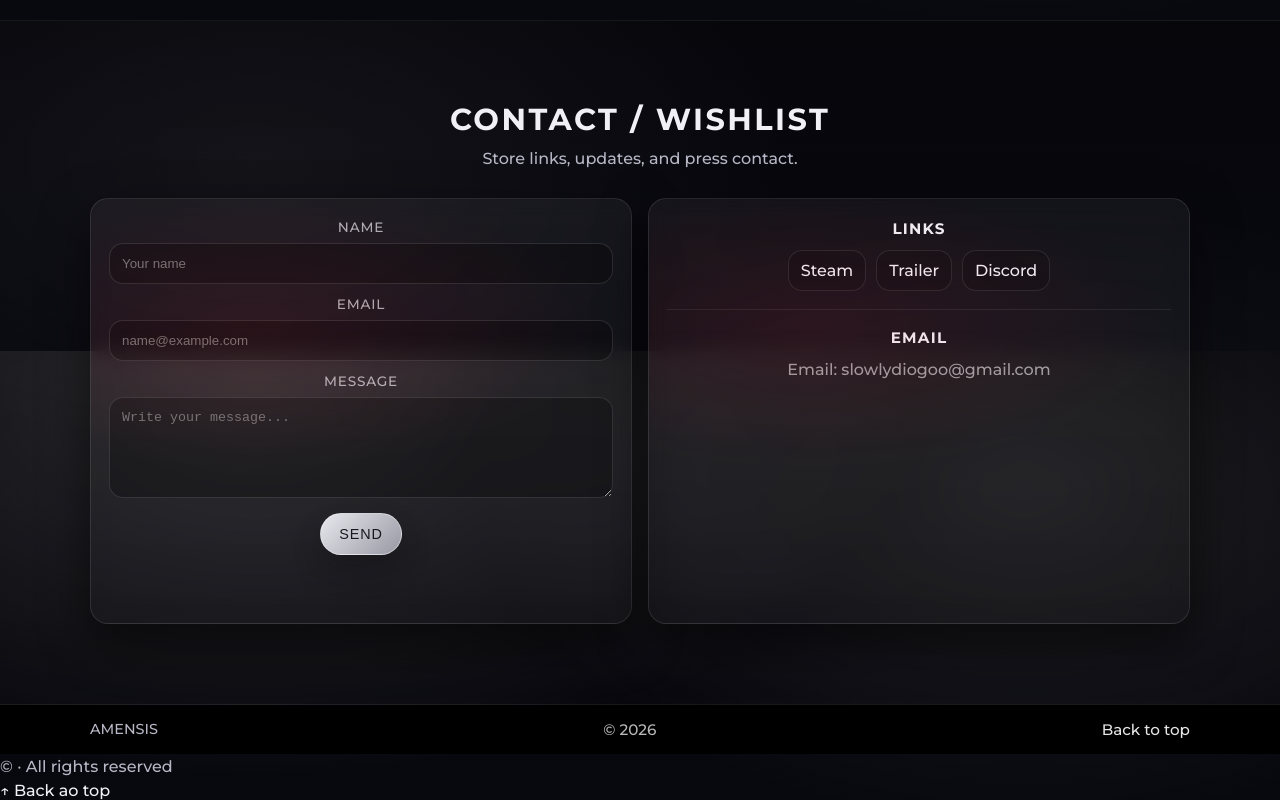
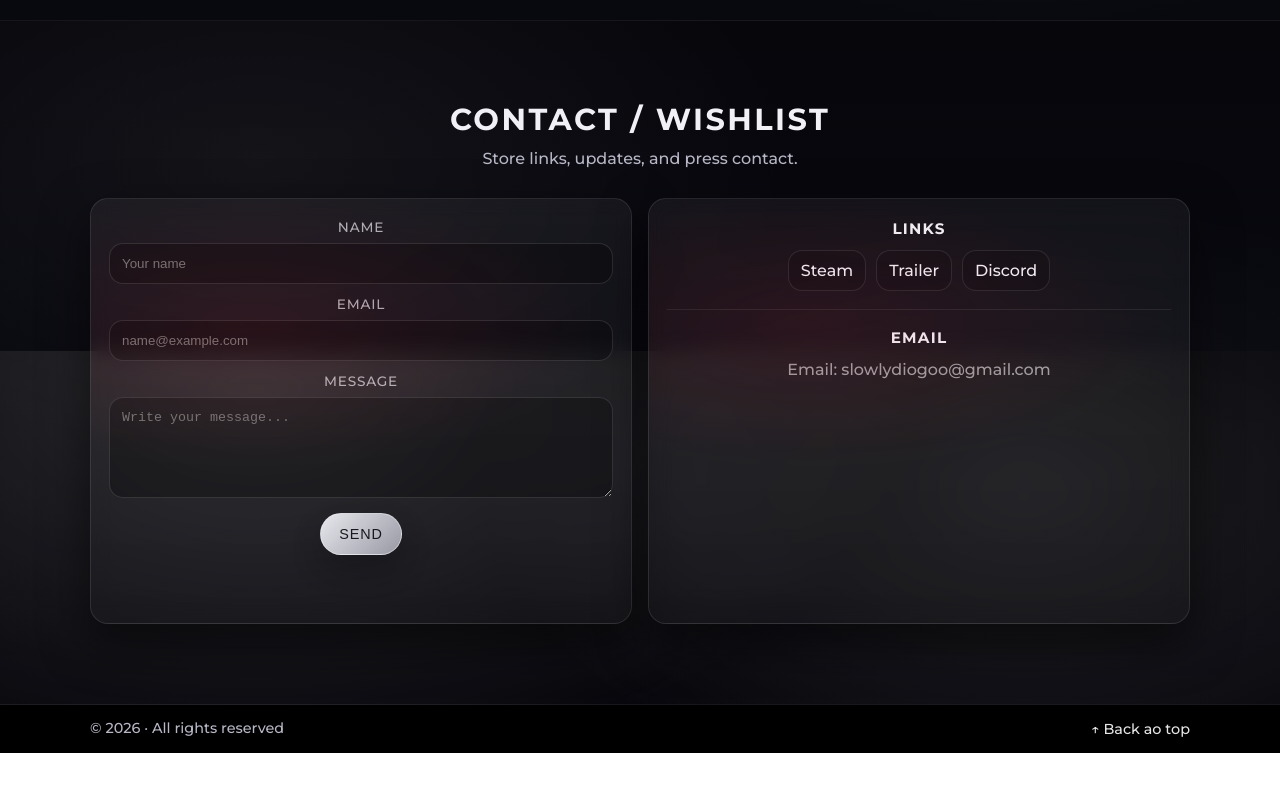
Before and after one commit to slowlydiogoo-crypto/amensis-site, a website: page index.html in a window 1280 px wide. Shown: the part 4449-5249 px from the top of the page. After the commit the page ends 5202 px from the top, so only its background shows below. Drawn offline with Linux system fonts and the light colour scheme.

Commit message:
Atualização do site

```diff
--- a/index.html
+++ b/index.html
@@ -282,14 +282,6 @@
 
   <footer class="footer">
     <div class="footer__inner">
-      <p class="footer__title">AMENSIS</p>
-      <p class="footer__text">© <span id="year"></span></p>
-      <p class="footer__text">
-        <a href="#top">Back to top</a>
-      </p>
-    </div>
-  </footer>
-
       <p>© <span id="year"></span> · All rights reserved</p>
       <a href="#top">↑  Back ao top</a>
     </div>
```
